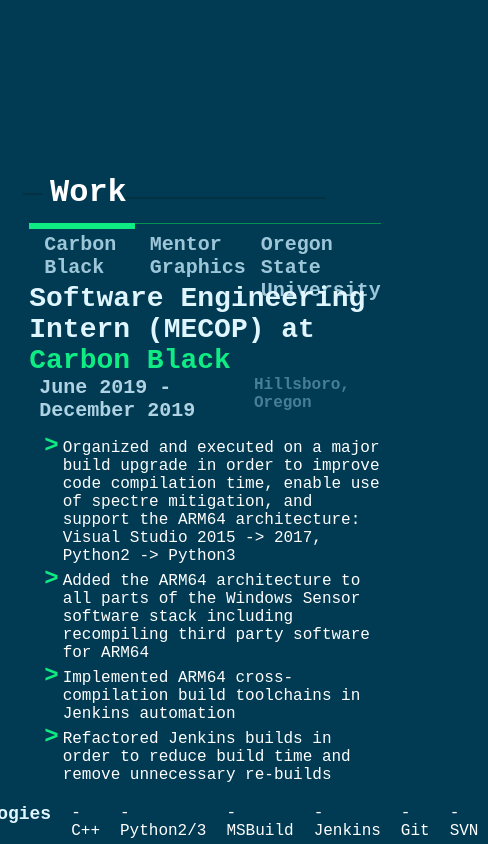
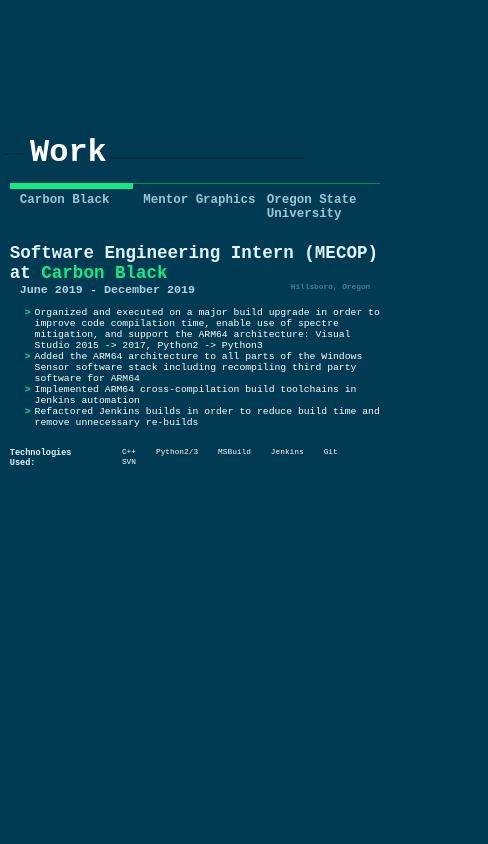
Before and after one commit to Stygain/personal-website, a React (Create React App) app: page / in a window 390 px wide. Shown: the part 1943-2787 px from the top of the page, 488 px wide, since content can reach past the window. After the commit the page ends 2479 px from the top, so only its background shows below. Built offline with nearby package versions, Linux system fonts and the light colour scheme.

Commit message:
Added a bunch of media queries for font sizes to make the website scale much better.

```diff
--- a/src/Content/Info.js
+++ b/src/Content/Info.js
@@ -7,6 +7,7 @@
     ${'' /* border: 1px solid green; */}
 
     margin-top: 20vh;
+    margin-left: 20px;
 
     @import url('https://fonts.googleapis.com/css?family=Oxanium&display=swap');
     @import url('https://fonts.googleapis.com/css?family=Ubuntu+Mono&display=swap');
--- a/src/Content/LinkItem.js
+++ b/src/Content/LinkItem.js
@@ -19,7 +19,7 @@
     transition: background-color 0.2s ease;
 
     h5 {
-      font-size: 20px;
+      font-size: 3.2vw;
       color: rgb(157, 199, 217);
 
       transition: color 0.3s ease;
@@ -50,7 +50,23 @@
       background-color: rgb(14, 236, 131);
     }
 
+    @media (min-width: 1300px) {
+      & {
+        padding: 15px 0px;
+        padding-left: 15px;
+      }
+
+      h5 {
+        font-size: 25px;
+      }
+    }
+
     @media (max-width: 800px) {
+      & {
+        padding: 10px 0px;
+        padding-left: 10px;
+      }
+
       .indicator {
         position: absolute;
         top: 0px;
--- a/src/Content/TechContent.js
+++ b/src/Content/TechContent.js
@@ -13,7 +13,7 @@
     justify-content: center;
 
     h3 {
-      font-size: 18px;
+      font-size: 2.2vw;
 
       margin-right: 10px;
 
@@ -33,12 +33,25 @@
       flex-direction: row;
       align-items: baseline;
       justify-content: flex-start;
+      flex-wrap: wrap;
     }
 
     p {
       ${'' /* border: 1px solid red; */}
 
+      font-size: 2vw;
+
       margin: 0px 10px;
+    }
+
+    @media (min-width: 1300px) {
+      h3 {
+        font-size: 22px;
+      }
+
+      p {
+        font-size: 20px;
+      }
     }
   `;
 
@@ -48,7 +61,7 @@
       <div className="description-container">
         {
           props.content.techAndTools.map((item) => {
-            return(<p>-{item}</p>);
+            return(<p>{item}</p>);
           })
         }
       </div>
--- a/src/Content/WorkContent.js
+++ b/src/Content/WorkContent.js
@@ -8,19 +8,20 @@
 
 
     h3 {
-      font-size: 28px;
+      font-size: 4.5vw;
+
       color: rgb(224, 246, 255);
     }
 
     h5 {
-      font-size: 20px;
+      font-size: 3vw;
       color: rgb(175, 211, 227);
 
       margin-left: 10px;
     }
 
     h5.location {
-      font-size: 16px;
+      font-size: 2vw;
       color: rgb(71, 126, 150);
 
       margin: 0;
@@ -55,6 +56,7 @@
 
     .item-prefix {
       ${'' /* border: 1px solid red; */}
+      font-size: 2.5vw;
 
       ${'' /* color: ${hover ? "rgb(14, 236, 131)" : "rgb(19, 150, 88)"}; */}
       color: rgb(14, 236, 131);
@@ -66,6 +68,7 @@
       ${'' /* border: 1px solid red; */}
 
       ${'' /* margin: 0px 30px; */}
+      font-size: 2.5vw;
       margin: 0;
     }
 
@@ -73,6 +76,28 @@
       display: flex;
       flex-direction: row;
       justify-content: space-between;
+    }
+
+    @media (min-width: 1300px) {
+      h3 {
+        font-size: 32px;
+      }
+
+      h5 {
+        font-size: 24px;
+      }
+
+      h5.location {
+        font-size: 18px;
+      }
+
+      p {
+        font-size: 18px;
+      }
+
+      .item-prefix {
+        font-size: 18px;
+      }
     }
   `;
 
--- a/src/Utils.js
+++ b/src/Utils.js
@@ -9,12 +9,17 @@
     ${'' /* margin-left: 70px; */}
     margin-left: 20px;
 
-    max-width: 95%;
+    max-width: 85%;
 
     margin-bottom: 10vh;
 
     @media (min-width: 1300px) {
       max-width: 1000px;
+    }
+
+    @media (max-width: 800px) {
+      max-width: 100%;
+      margin-left: 0px;
     }
   `;
 
```
